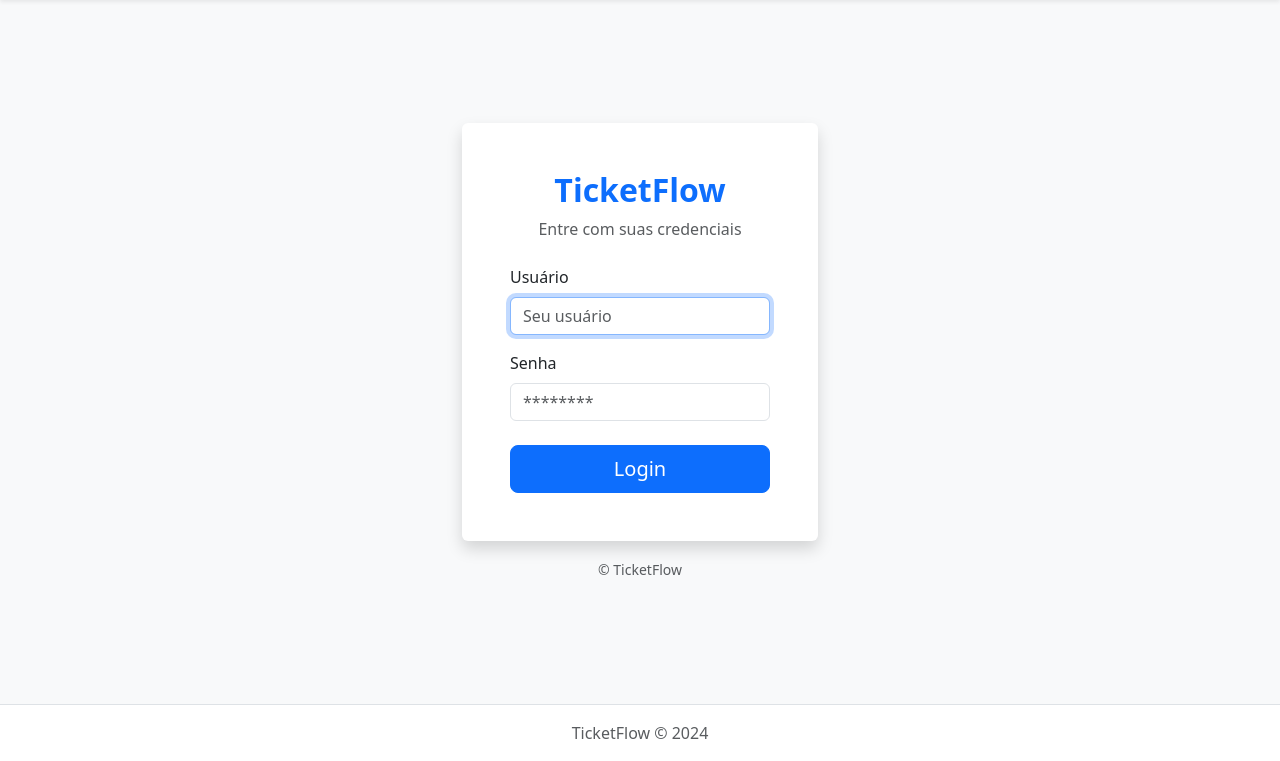
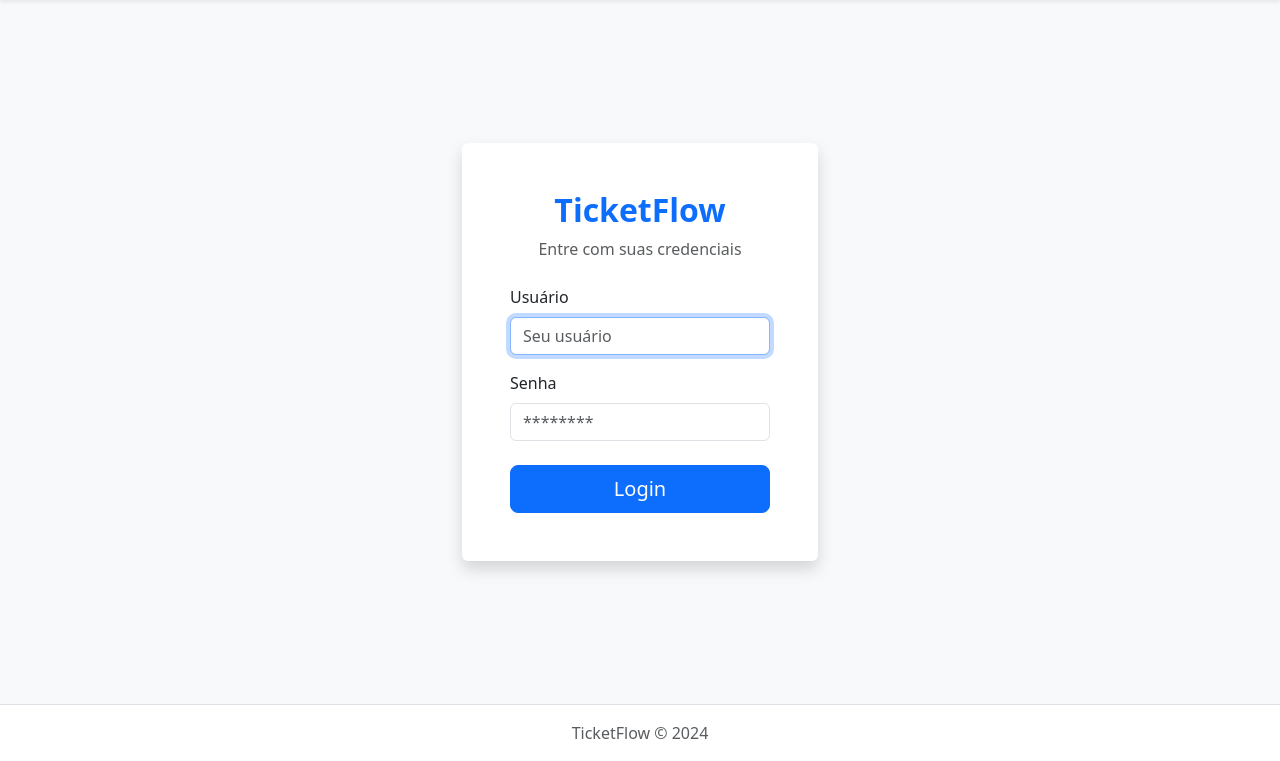
Before and after one commit to ThiagoLimaC/ticket_flow, a Django app: page /accounts/login/ in a window 1280 px wide. Shown: the part 56-817 px from the top of the page. Run offline with Django 5.2, Linux system fonts and the light colour scheme.

Commit message:
fix(login): remove rodapé do card de login

```diff
--- a/core/templates/registration/login.html
+++ b/core/templates/registration/login.html
@@ -40,9 +40,6 @@
                 </form>
             </div>
         </div>
-        <div class="text-center mt-3">
-            <small class="text-muted">&copy; TicketFlow</small>
-        </div>
     </div>
 </div>
 {% endblock %}
```
